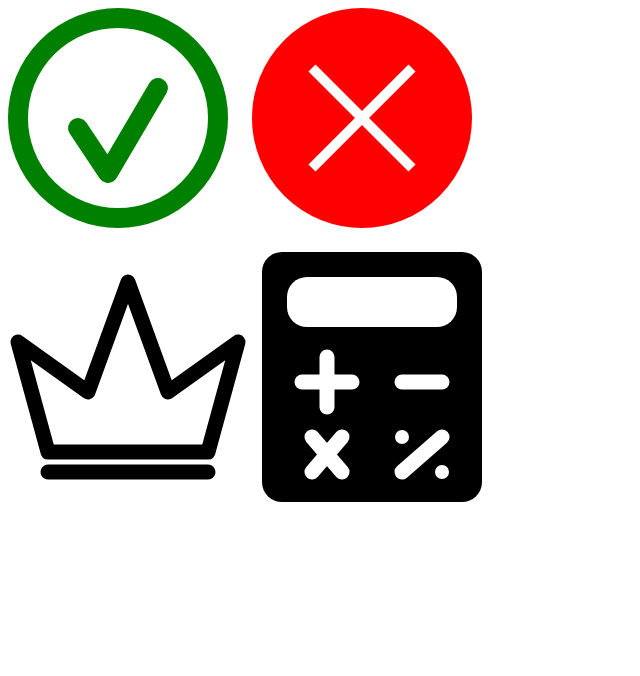
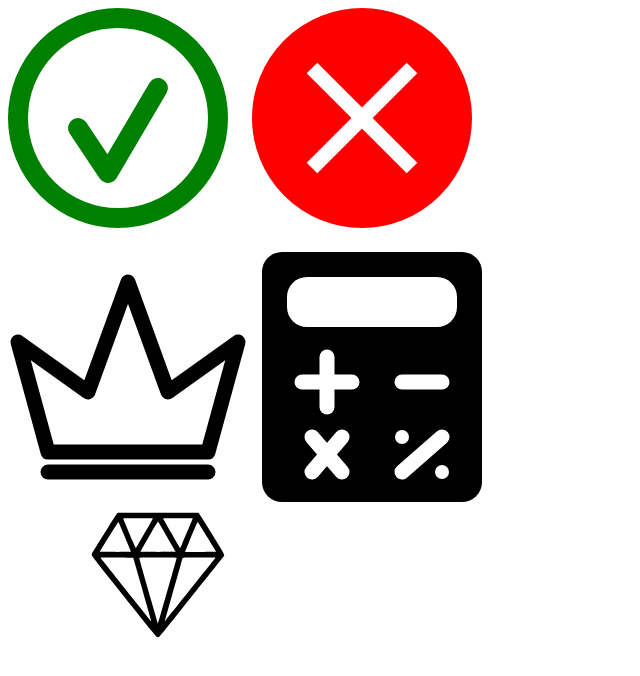
Before and after one commit to sarakallqvist/svg-creation, a plain HTML site: page index.html in a window 1280 px wide. Shown: the whole page, without its empty margins (0-640 px from the left). Drawn offline with Linux system fonts and the light colour scheme.

Commit message:
Second commit

```diff
--- a/index.html
+++ b/index.html
@@ -15,8 +15,8 @@
         </svg>
         <svg width="240" height="240" viewbox= "0 0 240 240" fill="none" xmlns="http://www.w3.org/2000/svg">
             <circle cx= "110" cy ="110" r= "100" stroke-width= "20" fill="red" stroke="red" />
-            <polyline points= "60,60  160,160" stroke="white" stroke-width="10"/>
-            <polyline points= "160,60  60,160" stroke="white" stroke-width="10"/>
+            <polyline points= "60,60  160,160" stroke="white" stroke-width="15"/>
+            <polyline points= "160,60  60,160" stroke="white" stroke-width="15"/>
         </svg>
     </div>
     <div> <!--Medium level-->
@@ -26,11 +26,6 @@
             <polyline points= "40,220 200,220" stroke="black" stroke-width="15" stroke-linecap= "round" stroke-linejoin= "round"/>
         </svg>
         <svg width="250" height="250" viewbox= "0 0 250 250" fill="none" xmlns="http://www.w3.org/2000/svg">
-            <!--<defs>
-                <clipPath id="cut-out">
-                    <rect width="170" height="50" x="25" y="25" rx="20" ry="20"/>
-                </clipPath>
-            </defs> -->
             <rect width="220" height="250" rx="20" ry="20" fill="black" />
             <rect width="170" height="50" x="25" y="25" rx="20" ry="20" fill="white"/>
             <polyline points= "40,130  90,130" stroke="white" stroke-width="15" stroke-linecap= "round"/>
@@ -42,6 +37,11 @@
             <polyline points= "180,185  140,220" stroke="white" stroke-width="15" stroke-linecap= "round"/>
             <circle  cx= "180" cy ="220" r= "7" stroke-width= "20" fill="white" />
         </svg>
+    </div>
+    <div> <!-- Hard level-->
+        <svg>
+            <use xlink:href="images/hard-diamond.svg#diamond"> </use>
+        </svg>
 
     </div>
 </body>
```
Also changed, not shown: images/hard-diamond.svg (added), images/medium-simple-calculator.svg (deleted).
